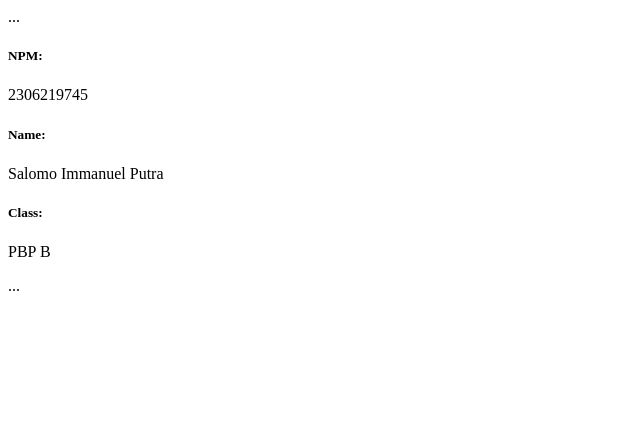
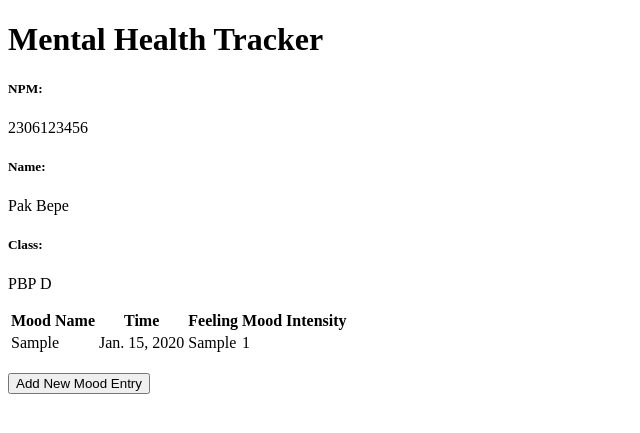
Before and after one commit to SalomoManullang/PBP, a Django app: page / in a window 1280 px wide. Shown: the top 433 px of the page, without its empty margins (0-640 px from the left). Run offline with Django 5.2, Linux system fonts and the light colour scheme; tables that the repository leaves empty hold one stand-in row (values such as "Sample post").

Commit message:
finalisasi tutorial 2

```diff
--- a/main/models.py
+++ b/main/models.py
@@ -1,11 +1,14 @@
 from django.db import models
+import uuid
 
 class MoodEntry(models.Model):
+    id = models.UUIDField(primary_key=True, default=uuid.uuid4, editable=False)  # tambahkan baris ini
     mood = models.CharField(max_length=255)
     time = models.DateField(auto_now_add=True)
     feelings = models.TextField()
     mood_intensity = models.IntegerField()
 
+
     @property
     def is_mood_strong(self):
         return self.mood_intensity > 5
--- a/main/templates/main.html
+++ b/main/templates/main.html
@@ -1,17 +1,43 @@
-<!--<h1>Mental Health Tracker</h1>
+{% extends 'base.html' %}
+{% block content %}
+<h1>Mental Health Tracker</h1>
 
 <h5>NPM: </h5>
-<p>2306219745</p> Ubah sesuai dengan npm kamu
-<h5>Name: </h5>
-<p>Salomo Immanuel Putra</p> Ubah sesuai dengan nama kamu
-<h5>Class: </h5>
-<p>PBP B</p> Ubah sesuai dengan kelas kamu -->
+<p>{{ npm }}<p>
 
-...
-<h5>NPM: </h5>
-<p>{{ npm }}<p>
-<h5>Name: </h5>
-<p>{{ name }}<p>
-<h5>Class: </h5>
-<p>{{ class }}<p>
-...
+<h5>Name:</h5>
+<p>{{ name }}</p>
+
+<h5>Class:</h5>
+<p>{{ class }}</p>
+
+{% if not mood_entries %}
+<p>Belum ada data mood pada mental health tracker.</p>
+{% else %}
+<table>
+  <tr>
+    <th>Mood Name</th>
+    <th>Time</th>
+    <th>Feeling</th>
+    <th>Mood Intensity</th>
+  </tr>
+
+  {% comment %} Berikut cara memperlihatkan data mood di bawah baris ini
+  {% endcomment %}
+  {% for mood_entry in mood_entries %}
+  <tr>
+    <td>{{mood_entry.mood}}</td>
+    <td>{{mood_entry.time}}</td>
+    <td>{{mood_entry.feelings}}</td>
+    <td>{{mood_entry.mood_intensity}}</td>
+  </tr>
+  {% endfor %}
+</table>
+{% endif %}
+
+<br />
+
+<a href="{% url 'main:create_mood_entry' %}">
+  <button>Add New Mood Entry</button>
+</a>
+{% endblock content %}
--- a/main/urls.py
+++ b/main/urls.py
@@ -1,8 +1,13 @@
 from django.urls import path
-from main.views import show_main
+from main.views import show_main, create_mood_entry, show_xml, show_json, show_xml_by_id, show_json_by_id
 
 app_name = 'main'
 
 urlpatterns = [
     path('', show_main, name='show_main'),
+    path('create-mood-entry', create_mood_entry, name='create_mood_entry'),
+    path('xml/', show_xml, name='show_xml'),
+    path('json/', show_json, name='show_json'),
+    path('xml/<str:id>/', show_xml_by_id, name='show_xml_by_id'),
+    path('json/<str:id>/', show_json_by_id, name='show_json_by_id'),
 ]
--- a/main/views.py
+++ b/main/views.py
@@ -1,10 +1,46 @@
 from django.shortcuts import render
+from django.shortcuts import render, redirect   # Tambahkan import redirect di baris ini
+from main.forms import MoodEntryForm
+from main.models import MoodEntry
+from django.http import HttpResponse
+from django.core import serializers
+
+# data = MoodEntry.objects.filter(pk=id)
 
 def show_main(request):
+    mood_entries = MoodEntry.objects.all()
+
     context = {
-        'npm' : '2306219745',
-        'name': 'Salomo Immanuel Putra',
-        'class': 'PBP B'
+        'name': 'Pak Bepe',
+        'class': 'PBP D',
+        'npm': '2306123456',
+        'mood_entries': mood_entries
     }
 
     return render(request, "main.html", context)
+
+def create_mood_entry(request):
+    form = MoodEntryForm(request.POST or None)
+
+    if form.is_valid() and request.method == "POST":
+        form.save()
+        return redirect('main:show_main')
+
+    context = {'form': form}
+    return render(request, "create_mood_entry.html", context)
+
+def show_xml(request):
+    data = MoodEntry.objects.all()
+    return HttpResponse(serializers.serialize("xml", data), content_type="application/xml")
+
+def show_json(request):
+    data = MoodEntry.objects.all()
+    return HttpResponse(serializers.serialize("json", data), content_type="application/json")
+
+def show_xml_by_id(request, id):
+    data = MoodEntry.objects.filter(pk=id)
+    return HttpResponse(serializers.serialize("xml", data), content_type="application/xml")
+
+def show_json_by_id(request, id):
+    data = MoodEntry.objects.filter(pk=id)
+    return HttpResponse(serializers.serialize("json", data), content_type="application/json")
--- a/manage.py
+++ b/manage.py
@@ -17,6 +17,5 @@ def main():
         ) from exc
     execute_from_command_line(sys.argv)
 
-
 if __name__ == '__main__':
     main()
--- a/mental_health_tracker/settings.py
+++ b/mental_health_tracker/settings.py
@@ -54,7 +54,7 @@ ROOT_URLCONF = 'mental_health_tracker.urls'
 TEMPLATES = [
     {
         'BACKEND': 'django.template.backends.django.DjangoTemplates',
-        'DIRS': [],
+        'DIRS': [BASE_DIR / 'templates'], # Tambahkan konten baris ini
         'APP_DIRS': True,
         'OPTIONS': {
             'context_processors': [
@@ -62,6 +62,7 @@ TEMPLATES = [
                 'django.template.context_processors.request',
                 'django.contrib.auth.context_processors.auth',
                 'django.contrib.messages.context_processors.messages',
+
             ],
         },
     },
@@ -121,3 +122,5 @@ STATIC_URL = 'static/'
 # https://docs.djangoproject.com/en/5.1/ref/settings/#default-auto-field
 
 DEFAULT_AUTO_FIELD = 'django.db.models.BigAutoField'
+
+CSRF_TRUSTED_ORIGINS = ["http://localhost","http://127.0.0.1","http://salomo-immanuel-mentalhealthtracker.pbp.cs.ui.ac.id/", "http://salomo-immanuel-mentalhealthtracker.pbp.cs.ui.ac.id/"]
--- /dev/null
+++ b/templates/base.html
@@ -0,0 +1,13 @@
+{% load static %}
+<!DOCTYPE html>
+<html lang="en">
+  <head>
+    <meta charset="UTF-8" />
+    <meta name="viewport" content="width=device-width, initial-scale=1.0" />
+    {% block meta %} {% endblock meta %}
+  </head>
+
+  <body>
+    {% block content %} {% endblock content %}
+  </body>
+</html>
```
Also changed, not shown: main/forms.py (added, +7 -0 lines), main/templates/create_mood_entry.html (added, +18 -0 lines), .github/workflows/deploy.yml (added), main/migrations/0002_alter_moodentry_id.py (added).
